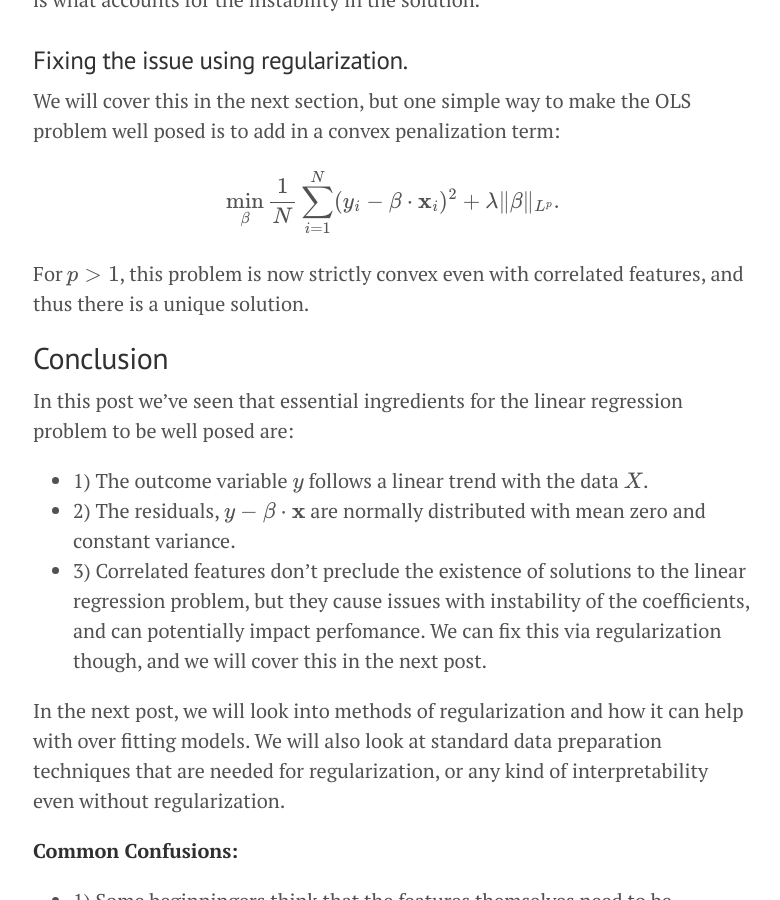
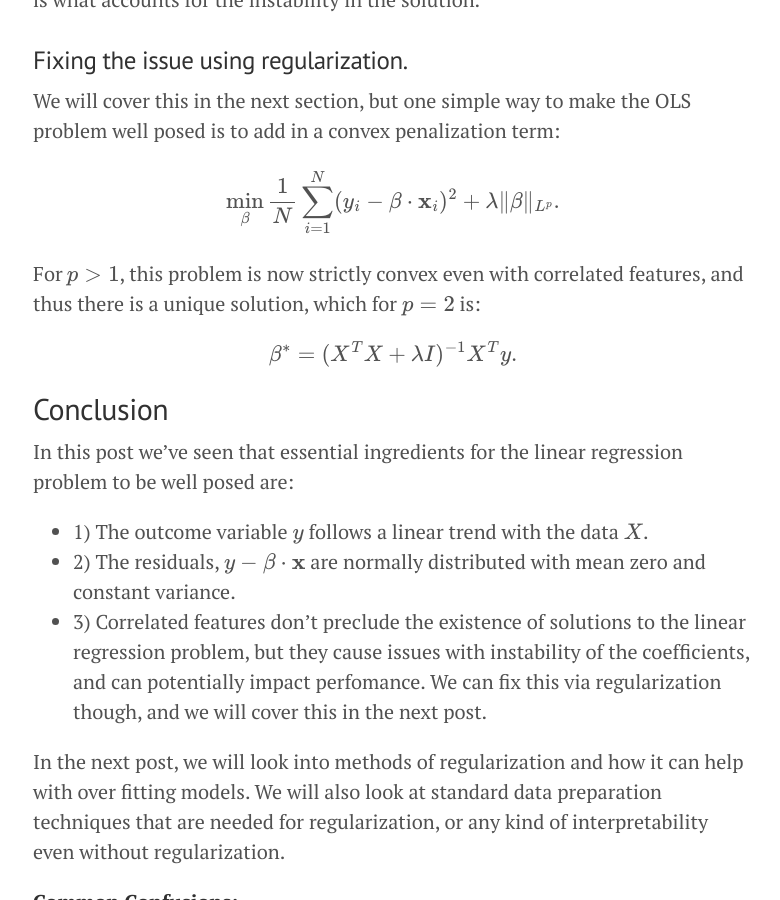
Before and after one commit to doriang102/doriang102.github.io, a Jekyll site: the page built from _posts/2017-07-04-Introduction-To-Regression.md, in a window 1280 px wide and 900 px high, scrolled down 11214 px. Shown: the whole window, without its empty margins (247-1027 px from the left). Built offline with Jekyll 4.4.1, drawn with Linux system fonts in a browser that asks for light colours; our own code applies the rules of GitHub Pages for plain Markdown files; formulas are drawn with MathJax 3.

Commit message:
Update 2017-07-04-Introduction-To-Regression.md

```diff
--- a/_posts/2017-07-04-Introduction-To-Regression.md
+++ b/_posts/2017-07-04-Introduction-To-Regression.md
@@ -291,7 +291,10 @@ We will cover this in the next section, but one simple way to make the OLS probl
 
 $$ \min_{\beta} \frac{1}{N} \sum_{i=1}^N(y_i - \beta \cdot \mathbf x_i)^2 + \lambda \|\beta\|_{L^p}.$$
 
-For $$p > 1$$, this problem is now strictly convex even with correlated features, and thus there is a unique solution.
+For $$p > 1$$, this problem is now strictly convex even with correlated features, and thus there is a unique solution, which for $$p=2$$ is:
+
+$$ \beta^* = (X^TX + \lambda I)^{-1} X^T y.$$
+
 
 
 ## Conclusion
```
